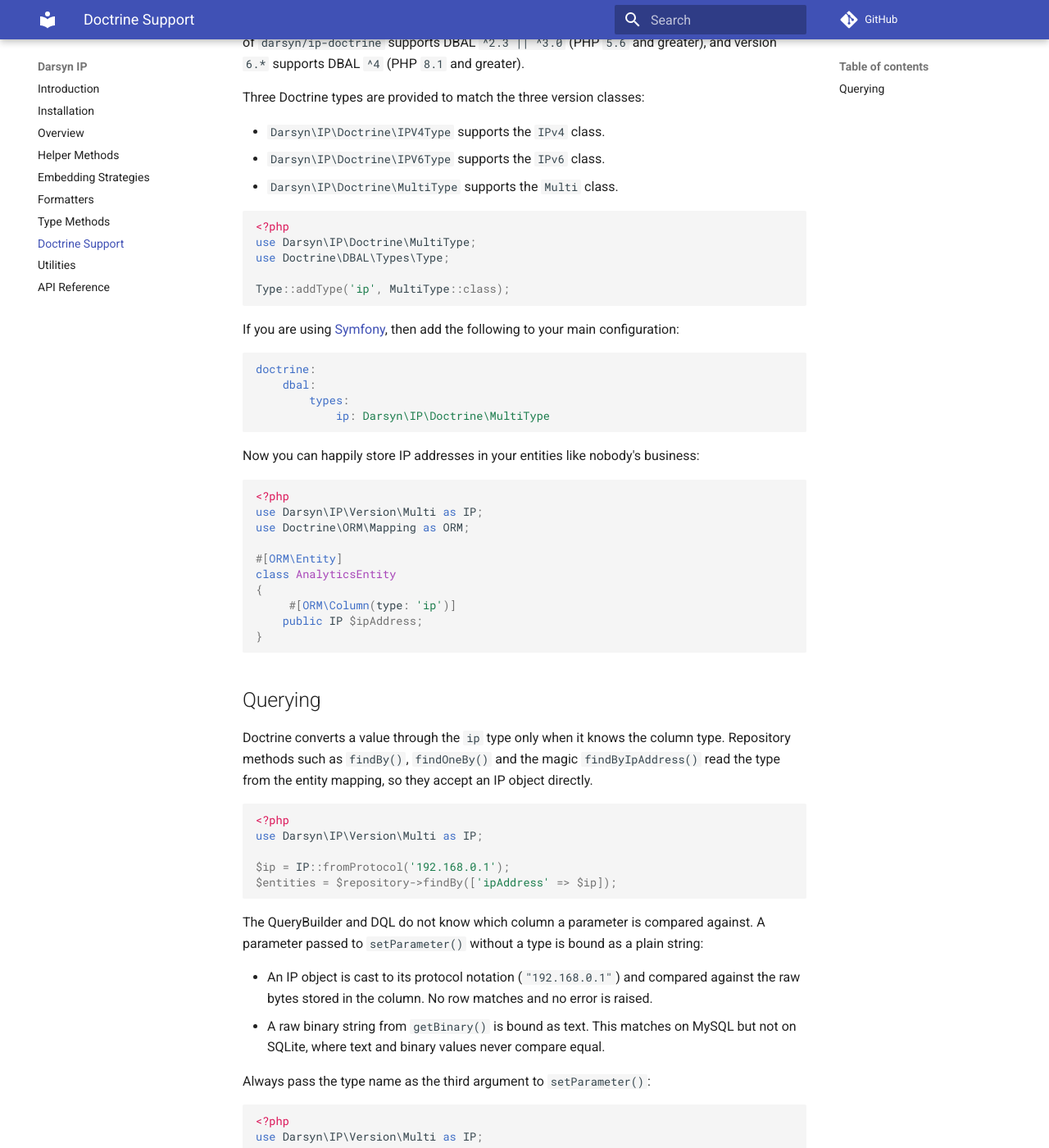
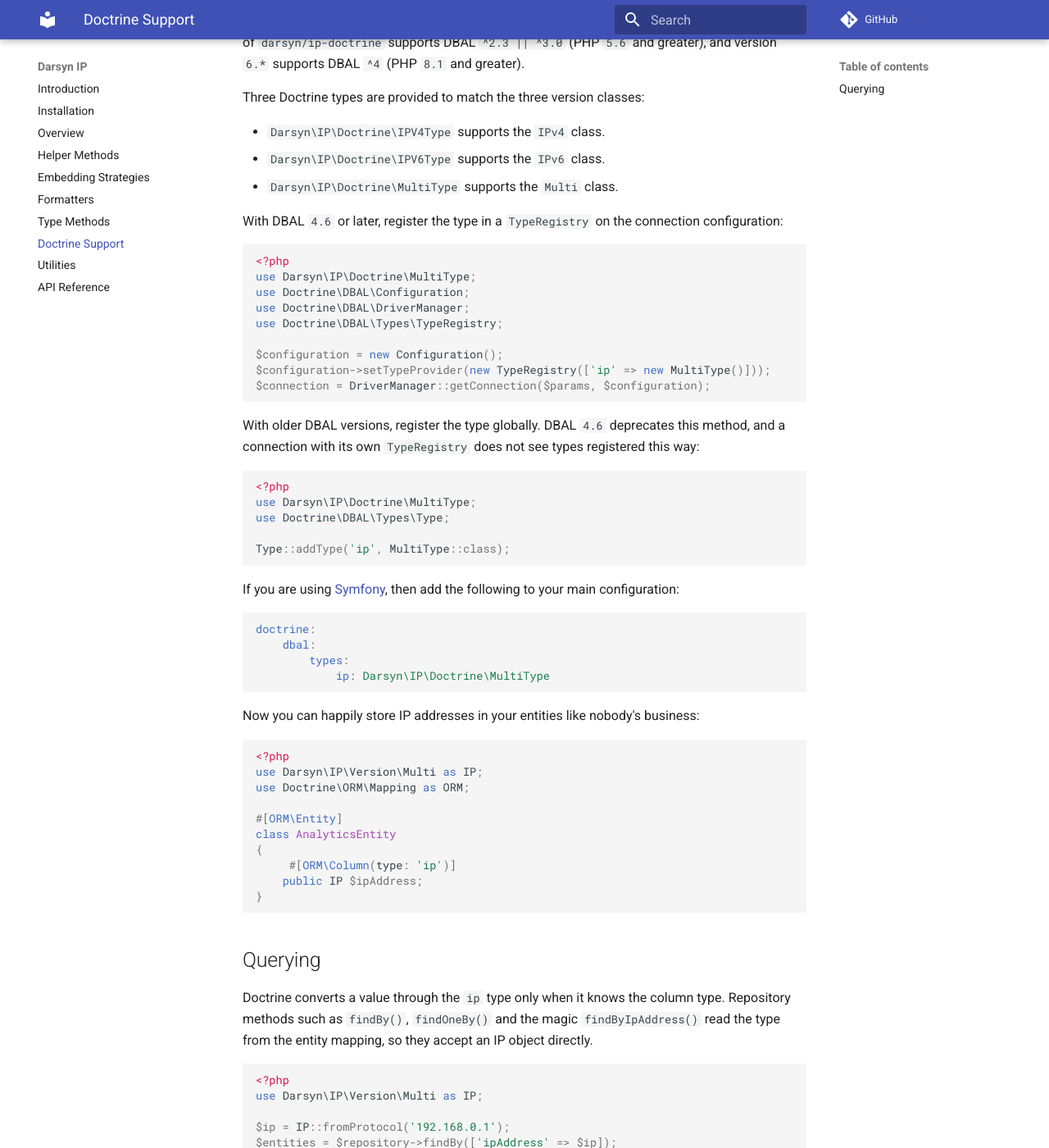
Before and after one commit to darsyn/ip, an MkDocs documentation site: the page built from docs/08-doctrine.md, in a window 1280 px wide and 1400 px high, scrolled down 259 px. Shown: the whole window at 82% size. Built offline with MkDocs 1.6.1 and Material for MkDocs 9.7.7, drawn with Linux system fonts in a browser that asks for light colours; comment, search, counter and statistics services are not loaded; some of the changed text lies outside the part shown.

Commit message:
docs(doctrine): 📚 use TypeRegistry in modern Doctrine

````diff
--- a/docs/08-doctrine.md
+++ b/docs/08-doctrine.md
@@ -16,6 +16,25 @@ Three Doctrine types are provided to match the three version classes:
 - `Darsyn\IP\Doctrine\IPV6Type` supports the `IPv6` class.
 - `Darsyn\IP\Doctrine\MultiType` supports the `Multi` class.
 
+With DBAL `4.6` or later, register the type in a `TypeRegistry` on the
+connection configuration:
+
+```php
+<?php
+use Darsyn\IP\Doctrine\MultiType;
+use Doctrine\DBAL\Configuration;
+use Doctrine\DBAL\DriverManager;
+use Doctrine\DBAL\Types\TypeRegistry;
+
+$configuration = new Configuration();
+$configuration->setTypeProvider(new TypeRegistry(['ip' => new MultiType()]));
+$connection = DriverManager::getConnection($params, $configuration);
+```
+
+With older DBAL versions, register the type globally. DBAL `4.6` deprecates
+this method, and a connection with its own `TypeRegistry` does not see types
+registered this way:
+
 ```php
 <?php
 use Darsyn\IP\Doctrine\MultiType;
@@ -24,7 +43,8 @@ use Doctrine\DBAL\Types\Type;
 Type::addType('ip', MultiType::class);
 ```
 
-If you are using [Symfony](http://symfony.com), then add the following to your main configuration:
+If you are using [Symfony](http://symfony.com), then add the following to your
+main configuration:
 
 ```yaml
 doctrine:
@@ -87,9 +107,9 @@ $entities = $repository->createQueryBuilder('a')
     ->getResult();
 ```
 
-`'ip'` is the name the type was registered under (either `Type::addType()` or
-the Symfony configuration shown above). The type accepts an IP object or a
-protocol string, converts it to the stored binary form, and binds it as binary
-on every database platform. If you must bind raw bytes yourself, pass
-`Doctrine\DBAL\ParameterType::BINARY` (DBAL v2.8+, otherwise `\PDO::PARAM_LOB`)
-as the third argument instead.
+`'ip'` is the name the type was registered under (in the `TypeRegistry`, with
+`Type::addType()`, or in the Symfony configuration shown above). The type
+accepts an IP object or a protocol string, converts it to the stored binary
+form, and binds it as binary on every database platform. If you must bind raw
+bytes yourself, pass `Doctrine\DBAL\ParameterType::BINARY` (DBAL v2.8+,
+otherwise `\PDO::PARAM_LOB`) as the third argument instead.
````
